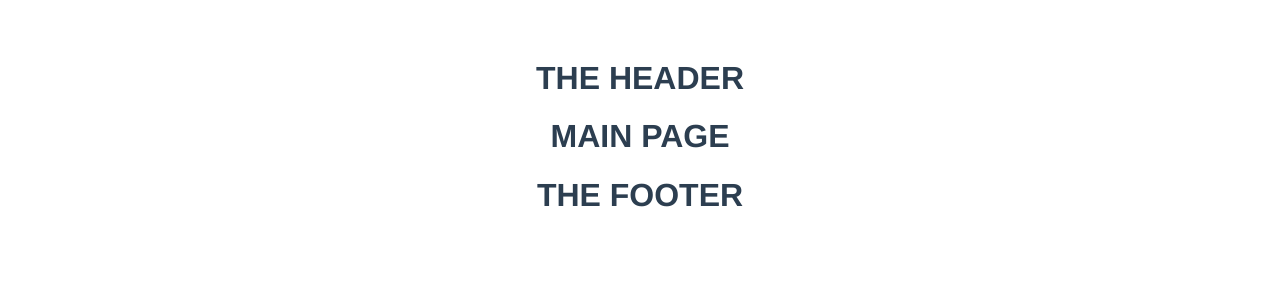
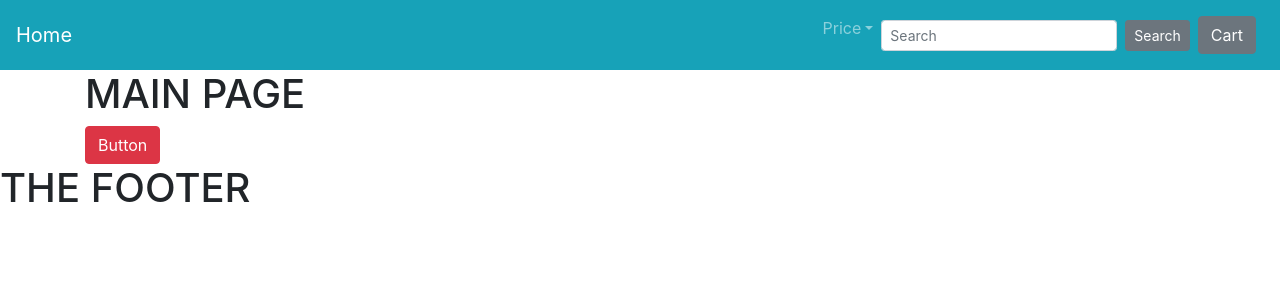
Before and after one commit to semkaway/sport-compass-test, a Vue app: page / in a window 1280 px wide. Shown: the top 300 px of the page. Built offline with nearby package versions, Linux system fonts and the light colour scheme.

Commit message:
[UPD] move header and footer to components/includes

```diff
--- a/src/App.vue
+++ b/src/App.vue
@@ -1,5 +1,5 @@
 <template>
-  <div id="app">
+  <div>
       <app-header/>
       <MainPage/>
       <app-footer/>
@@ -8,8 +8,8 @@
 
 <script>
 import MainPage from './components/MainPage'
-import TheHeader from './components/TheHeader'
-import TheFooter from './components/TheFooter'
+import TheHeader from './components/includes/TheHeader'
+import TheFooter from './components/includes/TheFooter'
 
 export default {
   name: 'app',
@@ -22,12 +22,15 @@
 </script>
 
 <style>
-#app {
-  font-family: 'Avenir', Helvetica, Arial, sans-serif;
-  -webkit-font-smoothing: antialiased;
-  -moz-osx-font-smoothing: grayscale;
-  text-align: center;
-  color: #2c3e50;
-  margin-top: 60px;
-}
+    html, body, #app {
+  		min-height: 100%;
+  	}
+  	body {
+  		position: relative;
+  		min-height: 100%;
+  		box-sizing: border-box;
+  	}
+  	.container {
+  		height: 100%;
+  	}
 </style>
--- a/src/components/MainPage.vue
+++ b/src/components/MainPage.vue
@@ -1,7 +1,7 @@
 <template>
-  <div>
-    <h1>MAIN PAGE</h1>
-
+  <div class="container">
+      <h1>MAIN PAGE</h1>
+      <b-button variant="danger">Button</b-button>
   </div>
 </template>
 
--- a/src/components/TheFooter.vue
+++ /dev/null
@@ -1,17 +0,0 @@
-<template>
-  <div>
-    <h1>THE FOOTER</h1>
-
-  </div>
-</template>
-
-<script>
-export default {
-  name: 'TheFooter'
-}
-</script>
-
-<!-- Add "scoped" attribute to limit CSS to this component only -->
-<style scoped>
-
-</style>
--- a/src/components/TheHeader.vue
+++ b/src/components/includes/TheFooter.vue
@@ -1,13 +1,13 @@
 <template>
-  <div>
-    <h1>THE HEADER</h1>
+  <div height="70%">
+    <h1>THE FOOTER</h1>
 
   </div>
 </template>
 
 <script>
 export default {
-  name: 'TheHeader'
+  name: 'TheFooter'
 }
 </script>
 
--- /dev/null
+++ b/src/components/includes/TheHeader.vue
@@ -0,0 +1,40 @@
+<template>
+    <b-navbar toggleable="lg" type="dark" variant="info">
+          <b-navbar-brand href="/">Home</b-navbar-brand>
+
+          <b-navbar-toggle target="nav_collapse" />
+
+          <b-collapse is-nav id="nav_collapse">
+
+                <b-navbar-nav class="ml-auto">
+                    <b-nav-item-dropdown text="Price">
+                          <b-dropdown-item href="#">DKK</b-dropdown-item>
+                          <b-dropdown-item href="#">USD</b-dropdown-item>
+                          <b-dropdown-item href="#">EUR</b-dropdown-item>
+                          <b-dropdown-item href="#">NOK</b-dropdown-item>
+                          <b-dropdown-item href="#">SEK</b-dropdown-item>
+                    </b-nav-item-dropdown>
+
+                      <b-nav-form>
+                            <b-form-input size="sm" class="mr-sm-2" type="text" placeholder="Search" />
+                            <b-button size="sm" class="my-2 my-sm-0" type="submit">Search</b-button>
+                      </b-nav-form>
+
+                      <b-nav-item right>
+                            <b-button >Cart</b-button>
+                      </b-nav-item>
+                </b-navbar-nav>
+          </b-collapse>
+      </b-navbar>
+</template>
+
+<script>
+    export default {
+      name: 'TheHeader'
+    }
+</script>
+
+<!-- Add "scoped" attribute to limit CSS to this component only -->
+<style scoped>
+
+</style>
--- a/src/main.js
+++ b/src/main.js
@@ -1,6 +1,8 @@
 import Vue from 'vue'
 import App from './App.vue'
 import BootstrapVue from 'bootstrap-vue'
+import "bootstrap/dist/css/bootstrap.min.css";
+import "bootstrap-vue/dist/bootstrap-vue.css";
 
 Vue.use(BootstrapVue)
 
```
